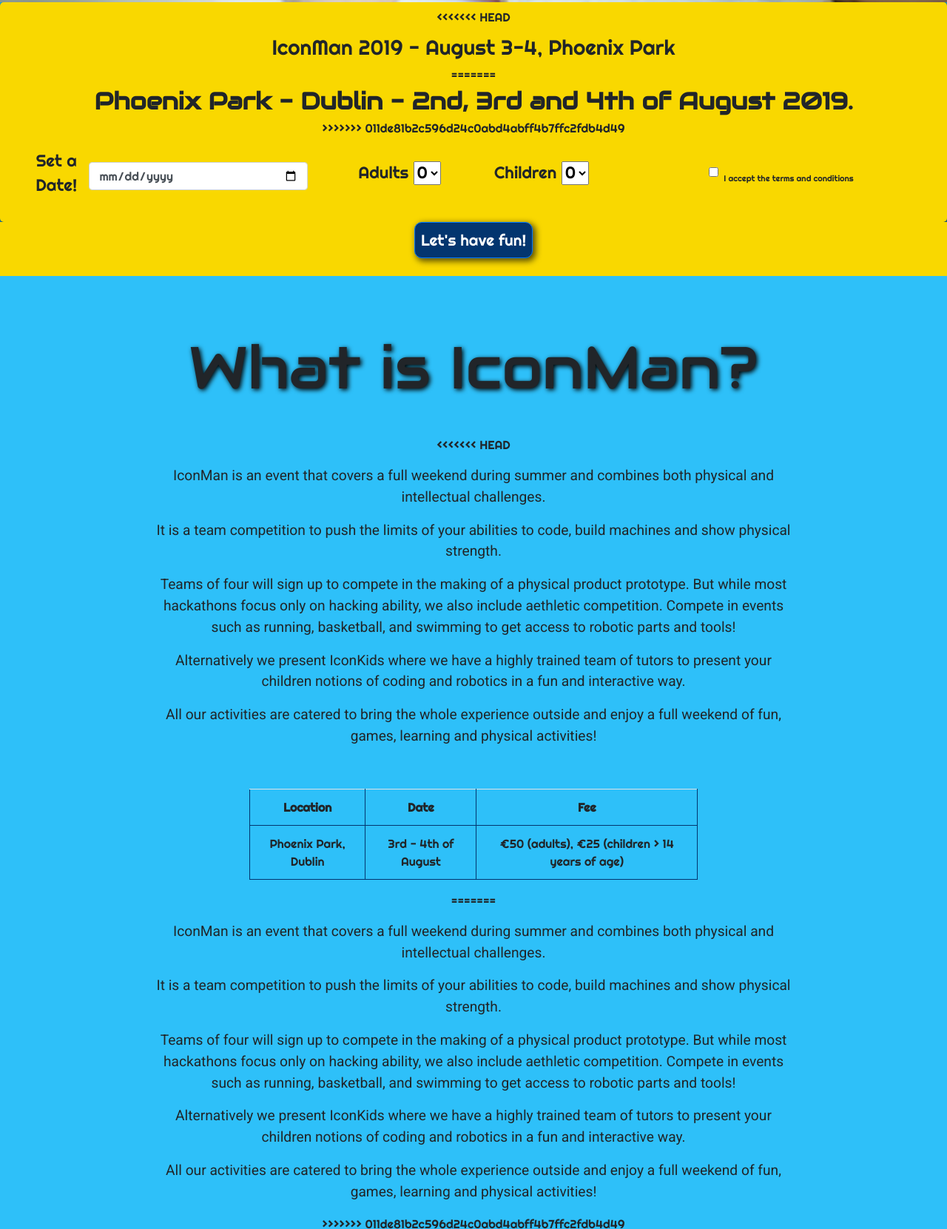
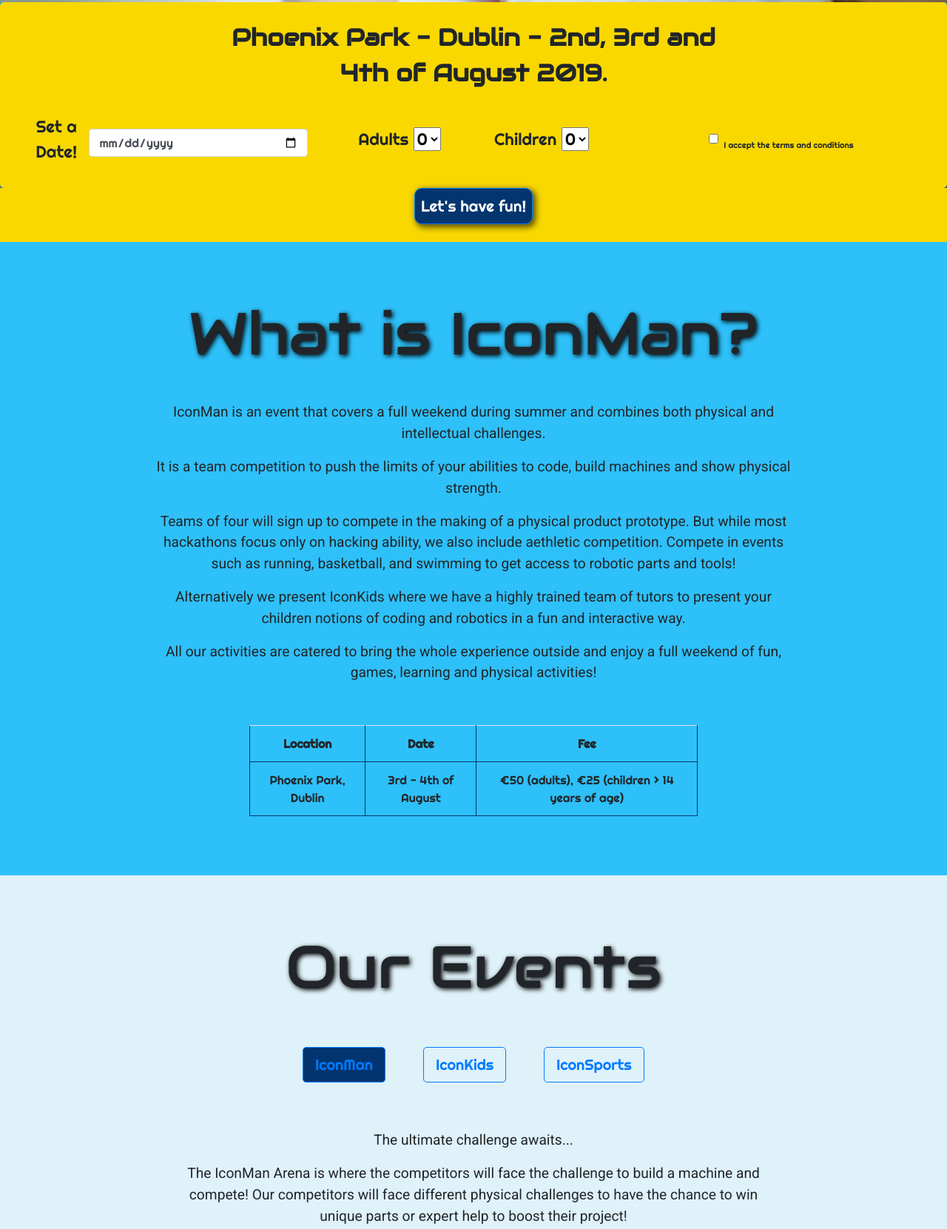
Before and after one commit to synnea/summer-hackathon, a plain HTML site: page index.html in a window 1280 px wide. Shown: the part 709-2370 px from the top of the page at 74% size. Drawn offline with nearby package versions, Linux system fonts and the light colour scheme; some packages are replaced by stand-ins of ours; a script that the page names is missing.

Commit message:
fix x-overflow

```diff
--- a/assets/css/style.css
+++ b/assets/css/style.css
@@ -20,6 +20,7 @@ p {
 
 html {
     scroll-behavior: smooth;
+    overflow-x: hidden;
 }
 
 body {
@@ -539,7 +540,10 @@ table, th, td {
         font-family: Audiowide, sans-serif;
         font-size: 2rem;
         font-weight: 600;
-        margin: 0;
+        width: 70%;
+        margin-top: 2vh;
+        margin-left: 15%;
+        text-align: center !important;
     }
 
     .form-row {
--- a/index.html
+++ b/index.html
@@ -146,21 +146,11 @@
     <section>
         <container>
             <form class="buying-form">
-<<<<<<< HEAD
-                <div class="header-row">
-                    <div class="col-12 mt-2 pt-1 d-block">
-
-                        <h3>IconMan 2019 - August 3-4, Phoenix Park</h3>
-                    </div>
-                </div>
-
-=======
                 <div class="row">
                     <div class="col-12 buy-form-top-text">
                         <p>Phoenix Park - Dublin - 2nd, 3rd and 4th of August 2019. </p>
                     </div>
                 </div>
->>>>>>> 011de81b2c596d24c0abd4abff4b7ffc2fdb4d49
                 <div class="form-row">
                     <div class="form-group">
                         <label for="date">Set a Date!</label>
@@ -218,7 +208,6 @@
         <div class="container-fluid about-container">
             <div class="about-text">
                 <p class="header-text">What is IconMan?</p>
-<<<<<<< HEAD
                 <p>IconMan is an event that covers a full weekend during summer and combines both physical and
                     intellectual challenges.</p>
                 <p>It is a team competition to push the limits of your abilities to code, build machines and show
@@ -249,14 +238,6 @@
                             </div>
 
                 </p>
-=======
-                <p>IconMan is an event that covers a full weekend during summer and combines both physical and intellectual challenges.</p>
-                <p>It is a team competition to push the limits of your abilities to code, build machines and show physical strength.</p>
-                <p>Teams of four will sign up to compete in the making of a physical product prototype. But while most hackathons focus only on hacking ability, we also include aethletic competition. Compete in events such as running, basketball, and swimming
-                    to get access to robotic parts and tools! </p>
-                <p>Alternatively we present IconKids where we have a highly trained team of tutors to present your children notions of coding and robotics in a fun and interactive way.</p>
-                <p>All our activities are catered to bring the whole experience outside and enjoy a full weekend of fun, games, learning and physical activities!</p>
->>>>>>> 011de81b2c596d24c0abd4abff4b7ffc2fdb4d49
             </div>
         </div>
     </section>
```
